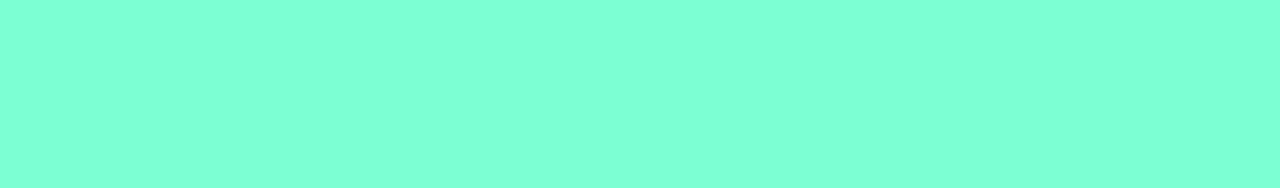
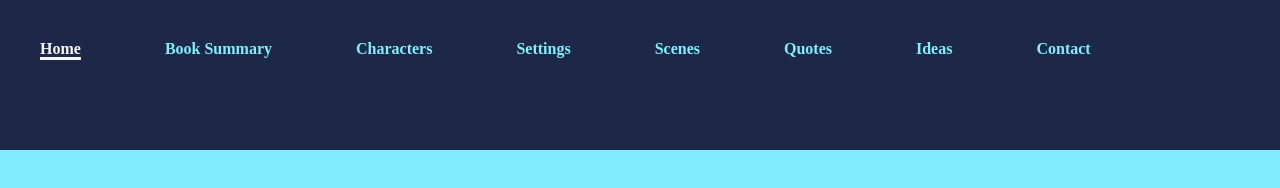
Before and after one commit to skylerdegrote/LiveWriting, a website: page client/views/index.html in a window 1280 px wide. Drawn offline with Linux system fonts and the light colour scheme.

Commit message:
added styles and added contact/about me pages

```diff
--- a/client/css/general.css
+++ b/client/css/general.css
@@ -4,5 +4,43 @@
 }
 
 body {
-    background-color: aquamarine;
+    background-color: #81eeff;
 }
+
+/* navigation */
+
+ul li{
+    display: inline;
+}
+
+header {
+    background-color: #1d2848;
+    height: 100px;
+}
+
+footer {
+    background-color: #1d2848;
+    height: 50px;
+}
+
+h5 {
+    padding: 40px;
+    display: inline-block;
+    font-size: 16px;
+}
+
+header a {
+    color: #81eeff;
+    text-decoration: none;
+
+
+}
+
+header a:hover {
+    border-bottom: whitesmoke 3px solid;
+}
+
+.activeLink {
+    border-bottom: solid whitesmoke 3px;
+    color: whitesmoke;
+}
--- a/client/views/index.html
+++ b/client/views/index.html
@@ -8,10 +8,38 @@
 </head>
 <body>
 
+    <header>
+          <ul>
+              <li>
+                  <h5><a href="index.html" class="activeLink">Home</a></h5>
+              </li>
+              <li>
+                  <h5><a href="bookSummary.html">Book Summary</a></h5>
+              </li>
+              <li>
+                  <h5><a href="characters.html">Characters</a></h5>
+              </li>
+              <li>
+                  <h5><a href="settings.html">Settings</a></h5>
+              </li>
+              <li>
+                  <h5><a href="scenes.html">Scenes</a></h5>
+              </li>
+              <li>
+                  <h5><a href="quotes.html">Quotes</a></h5>
+              </li>
+              <li>
+                  <h5><a href="ideas.html">Ideas</a></h5>
+              </li>
+              <li>
+                  <h5><a href="contact.html">Contact</a></h5>
+              </li>
+          </ul>
+
+    </header>
 
 
 
-
-
+    <footer></footer>
 </body>
 </html>
```
Also changed, not shown: client/views/aboutme.html (added, +10 -0 lines), client/views/contact.html (added, +10 -0 lines).
